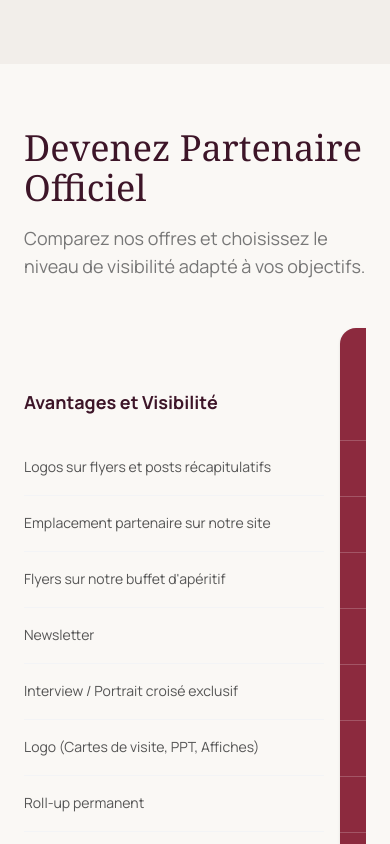
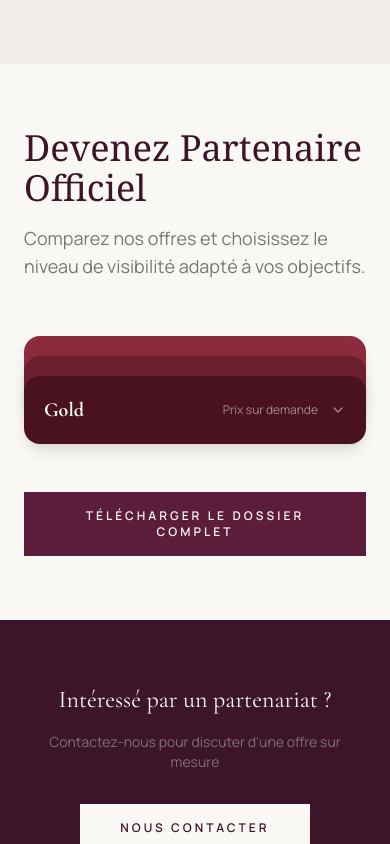
Before and after one commit to WineSociety-Lausanne/Wine-Society-Web, a Next.js app: page /partenaires in a window 390 px wide. Shown: the part 1540-2384 px from the top of the page. Built offline with nearby package versions, Linux system fonts and the light colour scheme; a web font is replaced by a local one.

Commit message:
mobile interface for sponso

```diff
--- a/next.config.ts
+++ b/next.config.ts
@@ -1,7 +1,7 @@
 import type { NextConfig } from "next";
 
 const nextConfig: NextConfig = {
-  allowedDevOrigins: ["172.20.10.2", "192.168.8.118", "192.168.1.9"],
+  allowedDevOrigins: ["172.20.10.2", "192.168.8.118", "192.168.1.9", "128.179.135.108"],
 };
 
 export default nextConfig;
--- a/src/app/partenaires/page.tsx
+++ b/src/app/partenaires/page.tsx
@@ -1,10 +1,11 @@
 "use client";
+import { useState } from "react";
 import Image from "next/image";
 import { useLang } from "@/lib/lang-context";
 import { FadeUp, SlideIn, StaggerContainer, StaggerItem } from "@/components/AnimatedText";
 import SectionHeader from "@/components/SectionHeader";
 import Link from "next/link";
-import { Check, ExternalLink, Minus } from "lucide-react";
+import { Check, ExternalLink, Minus, ChevronDown } from "lucide-react";
 
 const currentPartners: {
   name: string;
@@ -26,6 +27,7 @@ const currentPartners: {
 
 export default function PartenairesPage() {
   const { t, locale } = useLang();
+  const [openTier, setOpenTier] = useState<number | null>(null);
 
   const features = [
     "Logos sur flyers et posts récapitulatifs",
@@ -43,19 +45,19 @@ export default function PartenairesPage() {
     {
       name: "Bronze",
       price: "Prix sur demande",
-      bg: "bg-[#8c2a3e]", // Rubis / Grenat clair
+      bg: "bg-[#8c2a3e]",
       checks: [true, true, true, true, false, false, false, false, false]
     },
     {
       name: "Silver",
       price: "Prix sur demande",
-      bg: "bg-[#6b1e2e]", // Bordeaux classique
+      bg: "bg-[#6b1e2e]",
       checks: [true, true, true, true, true, true, false, false, false]
     },
     {
       name: "Gold",
       price: "Prix sur demande",
-      bg: "bg-[#4a121e]", // Rouge vin très sombre / Premium
+      bg: "bg-[#4a121e]",
       checks: [true, true, true, true, true, true, true, true, true]
     },
   ];
@@ -63,7 +65,7 @@ export default function PartenairesPage() {
   return (
     <>
       {/* Hero */}
-      <section className="relative px-6 md:px-12 lg:px-24 pt-40 pb-8 bg-wine-900">
+      <section className="relative px-6 md:px-12 lg:px-24 pt-40 pb-8 bg-wine-900 hero-pattern">
         <div className="relative z-10 max-w-5xl mx-auto">
           <SectionHeader title={t.partners.title} subtitle={t.partners.subtitle} light />
         </div>
@@ -117,56 +119,104 @@ export default function PartenairesPage() {
         </div>
       </section>
 
-      {/* Tiers - Structure Verticale & Couleurs Bordeaux */}
+      {/* Tiers */}
       <section className="section-padding bg-bg">
-        <div className="max-w-6xl mx-auto overflow-x-auto pb-4">
+        <div className="max-w-6xl mx-auto">
           <div className="mb-12">
             <h2 className="font-headline text-4xl text-wine-900 mb-4">
-              Devenez Partenaire Officiel
+              {locale === "fr" ? "Devenez Partenaire Officiel" : "Become an Official Partner"}
             </h2>
             <p className="font-body text-dark-500 text-lg">
-              Comparez nos offres et choisissez le niveau de visibilité adapté à vos objectifs.
+              {locale === "fr" ? "Comparez nos offres et choisissez le niveau de visibilité adapté à vos objectifs." : "Compare our offers and choose the visibility level that fits your goals."}
             </p>
           </div>
 
+          {/* Desktop : tableau */}
+          <div className="hidden md:block overflow-x-auto pb-4">
             <div className="min-w-[900px]">
               <div className="grid grid-cols-[minmax(300px,1fr)_repeat(3,1fr)] gap-4">
-
-              {/* Colonne 1 : Textes descriptifs à gauche */}
                 <div className="flex flex-col">
-                {/* En-tête invisible pour s'aligner avec les blocs couleurs */}
                   <div className="h-28 flex flex-col justify-end pb-6">
-                  <div className="font-bold text-wine-900 text-lg">Avantages et Visibilité</div>
+                    <div className="font-bold text-wine-900 text-lg">{locale === "fr" ? "Avantages et Visibilité" : "Benefits & Visibility"}</div>
                   </div>
-                {/* Lignes de texte */}
                   {features.map((feature, i) => (
                     <div key={i} className="h-14 flex items-center border-b border-gray-100 font-body text-sm text-dark-600 pr-4">
                       {feature}
                     </div>
                   ))}
                 </div>
-
-              {/* Colonnes 2, 3, 4 : Packs Bronze, Silver, Gold */}
                 {tiersMatrix.map((tier, i) => (
                   <div key={i} className={`${tier.bg} rounded-2xl flex flex-col overflow-hidden shadow-sm`}>
-                  {/* En-tête du pack */}
                     <div className="h-28 flex flex-col justify-center items-center text-center p-4">
                       <h3 className="text-3xl font-bold text-white mb-1">{tier.name}</h3>
                       <p className="text-sm text-white/90">{tier.price}</p>
                     </div>
-                  {/* Cases à cocher ou tirets */}
                     {tier.checks.map((hasFeature, j) => (
                       <div key={j} className="h-14 flex items-center justify-center border-t border-white/20">
-                      {hasFeature ? (
-                        <Check className="w-5 h-5 text-white stroke-[3]" />
-                      ) : (
-                        <Minus className="w-5 h-5 text-white/40" />
-                      )}
+                        {hasFeature ? <Check className="w-5 h-5 text-white stroke-[3]" /> : <Minus className="w-5 h-5 text-white/40" />}
                       </div>
                     ))}
                   </div>
                 ))}
+              </div>
+            </div>
+          </div>
 
+          {/* Mobile : cartes empilées */}
+          <div className="md:hidden">
+            <div className="relative flex flex-col">
+              {tiersMatrix.map((tier, i) => {
+                const isOpen = openTier === i;
+
+                return (
+                  <div
+                    key={i}
+                    className={`${tier.bg} rounded-2xl overflow-hidden shadow-lg transition-all duration-500 ${
+                      openTier === null && i > 0 ? "-mt-12" : "mt-2"
+                    }`}
+                    style={{
+                      position: "relative",
+                      zIndex: openTier === null ? 10 + i : isOpen ? 30 : 5,
+                      opacity: openTier !== null && !isOpen ? 0.5 : 1,
+                      transform: openTier !== null && !isOpen ? "scale(0.97)" : "scale(1)",
+                      transition: "all 0.5s ease",
+                    }}
+                  >
+                    <button
+                      onClick={() => setOpenTier(isOpen ? null : i)}
+                      className="w-full p-5 flex items-center justify-between"
+                    >
+                      <h3 className="text-xl font-bold text-white">{tier.name}</h3>
+                      <div className="flex items-center gap-3">
+                        <span className="text-xs text-white/50">{tier.price}</span>
+                        <ChevronDown className={`w-4 h-4 text-white/50 transition-transform duration-300 ${isOpen ? "rotate-180" : ""}`} />
+                      </div>
+                    </button>
+
+                    <div
+                      className="grid transition-[grid-template-rows] duration-500 ease-in-out"
+                      style={{ gridTemplateRows: isOpen ? "1fr" : "0fr" }}
+                    >
+                      <div className="overflow-hidden">
+                        <div className="px-5 pb-5 space-y-3 border-t border-white/10 pt-4">
+                          {features.map((feature, j) => (
+                            <div key={j} className="flex items-center gap-3">
+                              {tier.checks[j] ? (
+                                <Check className="w-4 h-4 text-gold-400 flex-shrink-0 stroke-[3]" />
+                              ) : (
+                                <Minus className="w-4 h-4 text-white/20 flex-shrink-0" />
+                              )}
+                              <span className={`font-body text-sm ${tier.checks[j] ? "text-white/90" : "text-white/30"}`}>
+                                {feature}
+                              </span>
+                            </div>
+                          ))}
+                        </div>
+                      </div>
+                    </div>
+                  </div>
+                );
+              })}
             </div>
           </div>
 
```
Lines whose indentation alone changed are shown as unchanged.
